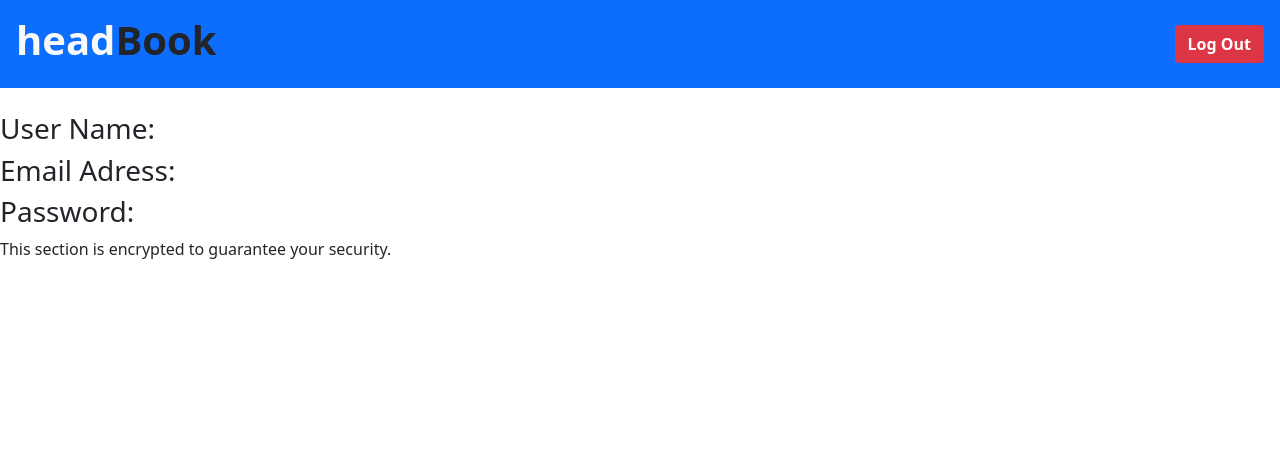
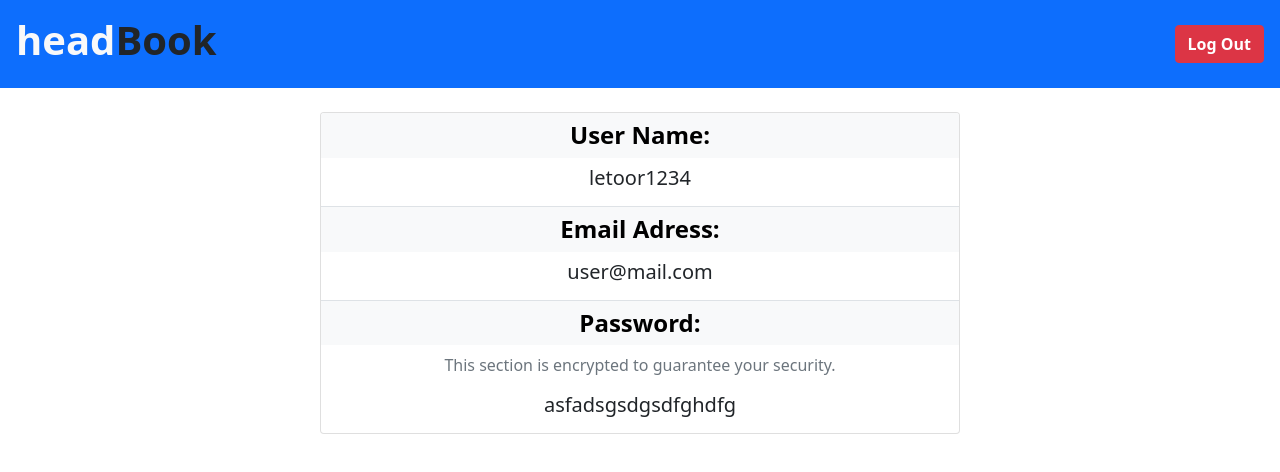
Before and after one commit to letoor1234/frontend-headbook, a React (Create React App) app: page /user in a window 1280 px wide. Shown: the top 472 px of the page. Built offline with nearby package versions, Linux system fonts and the light colour scheme.

Commit message:
started the login fetch //i'm going to diner!!

```diff
--- a/src/components/Login.js
+++ b/src/components/Login.js
@@ -23,6 +23,20 @@ export default class Login extends Component{
 
         this.setState({
             pass: text
+        })
+    }
+
+    login=(event)=>{
+        fetch()
+        .then((res)=>{
+            res.json()
+        })
+        .then((confirm)=>{
+            if (confirm.loged[0] === 'true'){//review this lineee!!!
+                //redirect to user page and create session
+            } else {
+                //display alert with "no user or not password matches"
+            }
         })
     }
     render(){
--- a/src/components/User.js
+++ b/src/components/User.js
@@ -4,24 +4,24 @@ export default class User extends Component {
     constructor(props){
         super(props)
         this.state={
-            userName: '',
-            mail: '',
-            password: '',
+            userName: 'letoor1234',
+            mail: 'user@mail.com',
+            password: 'asfadsgsdgsdfghdfg',
         }
     }
     render(){
         return(
-            <section className=''>
-                <article className=''>
-                    <h3 className=''>User Name:</h3>
-                    <h4 className=''> {this.state.userName} </h4>
+            <section className='d-flex justify-content-center'>
+                <article className='col-sm-8 col-md-8 col-lg-6 card overflow-hidden'>
+                    <h4 className='fw-bold text-center btn-light p-2'>User Name:</h4>
+                    <h5 className='text-center mb-3'> {this.state.userName} </h5>
 
-                    <h3 className=''>Email Adress:</h3>
-                    <h4 className=''> {this.state.mail} </h4>
+                    <h4 className='border-top fw-bold text-center btn-light p-2'>Email Adress:</h4>
+                    <h5 className='mb-3 text-center'> {this.state.mail} </h5>
 
-                    <h3 className=''>Password:</h3>
-                    <p className=''>This section is encrypted to guarantee your security.</p>
-                    <h4 className=''> {this.state.password} </h4>
+                    <h4 className='border-top fw-bold text-center btn-light p-2'>Password:</h4>
+                    <p className='text-muted text-center'>This section is encrypted to guarantee your security.</p>
+                    <h5 className='mb-3 text-center'> {this.state.password} </h5>
                 </article>
             </section>
         )
```
